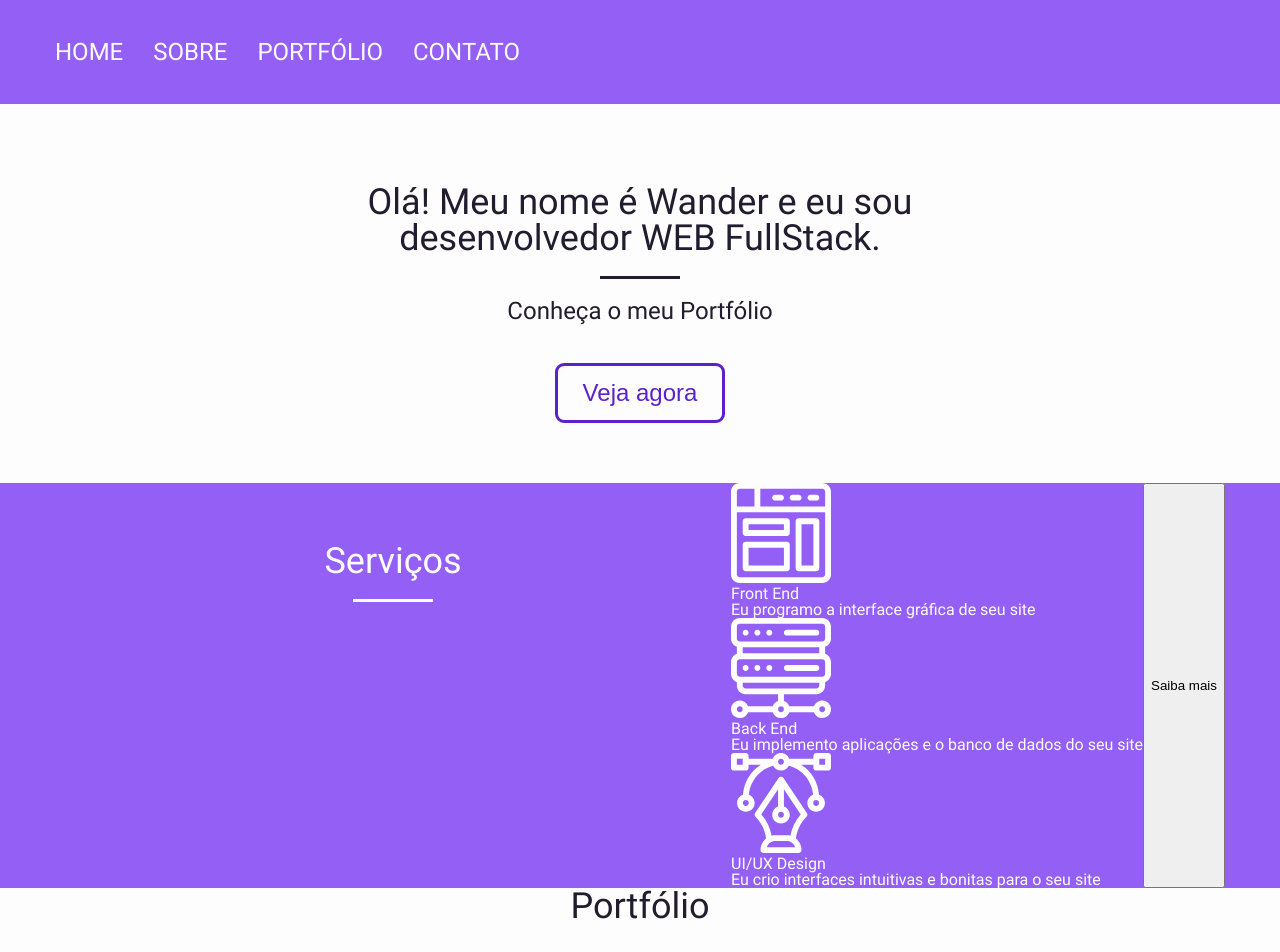
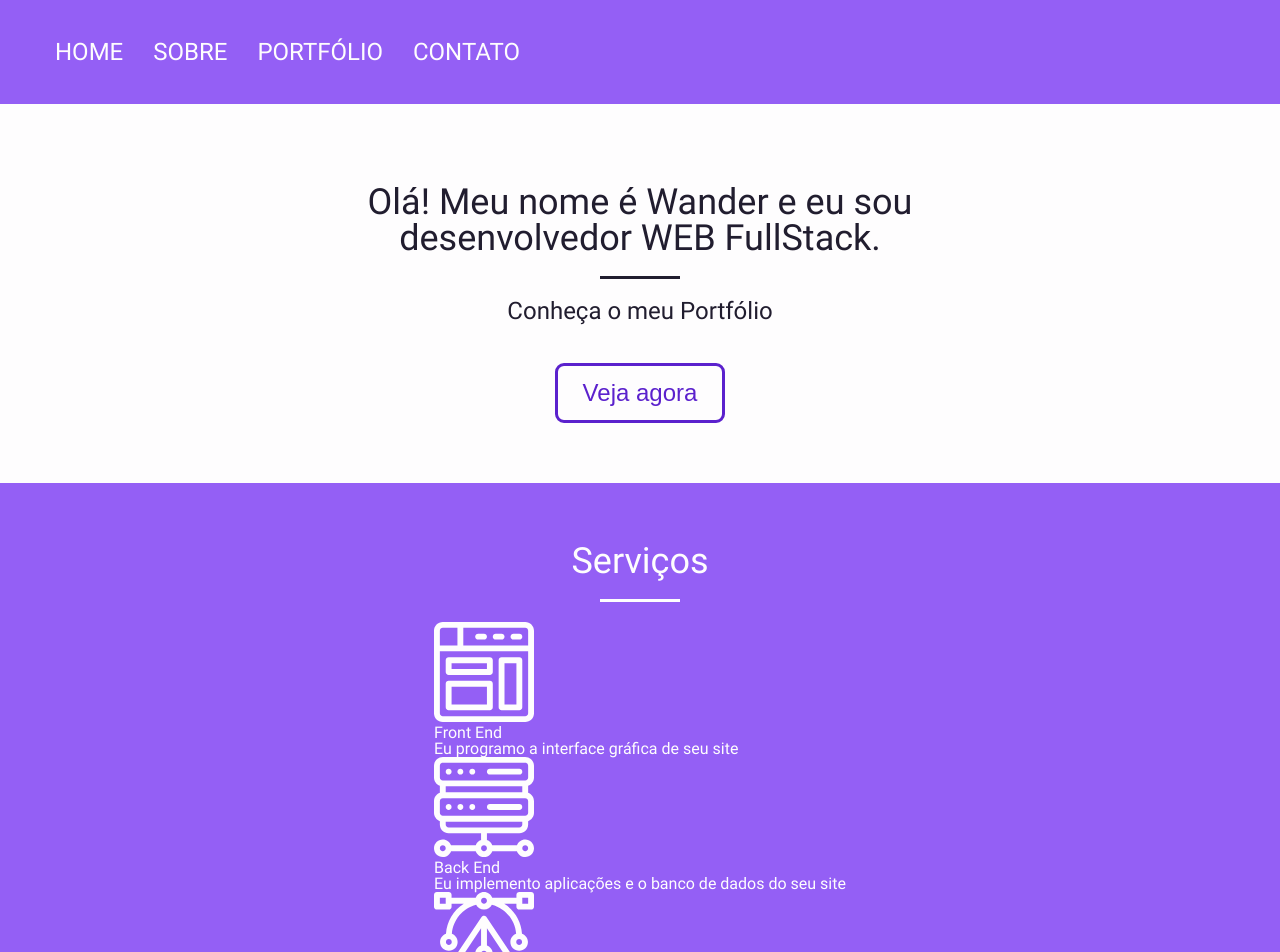
Before and after one commit to wander-junior/portfolio, a React (Create React App) app: page / in a window 1280 px wide. Shown: the top 952 px of the page. Built offline with nearby package versions, Linux system fonts and the light colour scheme.

Commit message:
Transfer Container component to styles.js

```diff
--- a/src/components/Abilities/abilities-styles.js
+++ b/src/components/Abilities/abilities-styles.js
@@ -1,4 +1,4 @@
-import { colors, containerConfigs } from '../../styles.js';
+import { colors } from '../../styles.js';
 import styled from 'styled-components';
 
 const AbilitiesWrapper = styled.div`
@@ -10,8 +10,4 @@ const Title = styled.h1`
     padding-top: 60px;
 `;
 
-const Container = styled.div`
-    ${containerConfigs};
-`;
-
-export {AbilitiesWrapper, Title, Container};
+export {AbilitiesWrapper, Title};
--- a/src/components/Abilities/index.js
+++ b/src/components/Abilities/index.js
@@ -1,8 +1,11 @@
 import React from 'react'
+
 import frontEndIcon from '../../assets/img/frontend.svg';
 import backEndIcon from '../../assets/img/backend.svg';
 import uiuxIcon from '../../assets/img/ui.svg';
-import { AbilitiesWrapper, Title, Container } from './abilities-styles';
+
+import { Container } from '../../styles';
+import { AbilitiesWrapper, Title } from './abilities-styles';
 
 export default function Abilities() {
 
--- a/src/components/Title/index.js
+++ b/src/components/Title/index.js
@@ -1,7 +1,7 @@
 import React from 'react';
 
-import { TitleWrapper, IntroTitle, CallToAction, Container } from './title-styles';
-import {colors} from './../../styles';
+import { TitleWrapper, IntroTitle, CallToAction } from './title-styles';
+import { colors, Container } from './../../styles';
 import Button from '../Button';
 
 export default function Title() {
--- a/src/components/Title/title-styles.js
+++ b/src/components/Title/title-styles.js
@@ -1,5 +1,5 @@
 import styled from 'styled-components';
-import { colors, containerConfigs, typoSizes } from '../../styles';
+import { colors, typoSizes } from '../../styles';
 
 const TitleWrapper = styled.div`
     background: ${colors.tertiary};
@@ -20,17 +20,9 @@ const CallToAction = styled.p`
     margin: 0 auto;
 `;
 
-const Container = styled.div`
-    ${containerConfigs}
-    flex-direction: column;
-    justify-content: center;
-    align-items: center;
-    padding-bottom: 60px;
-`;
 
 export {
     TitleWrapper,
     IntroTitle,
     CallToAction,
-    Container
 }
--- a/src/styles.js
+++ b/src/styles.js
@@ -1,3 +1,5 @@
+import styled from 'styled-components';
+
 const styles = {
     theme: {
         colors: {
@@ -15,9 +17,17 @@ const styles = {
             small: '1.125em',
             medium: '1.5em',
             large: '2.25em',
-        }
+        },
     }
 }
+
+const Container = styled.div`
+    ${styles.theme.containerConfigs}
+    flex-direction: column;
+    justify-content: center;
+    align-items: center;
+    padding-bottom: 60px;
+`;
 
 const theme = styles.theme;
 const colors = styles.theme.colors;
@@ -28,7 +38,8 @@ export {
     theme,
     colors,
     containerConfigs,
-    typoSizes
+    typoSizes,
+    Container
 };
 
 export default styles;
```
Also changed, not shown: 1 other file (tests, documents, lock files or other folders).
